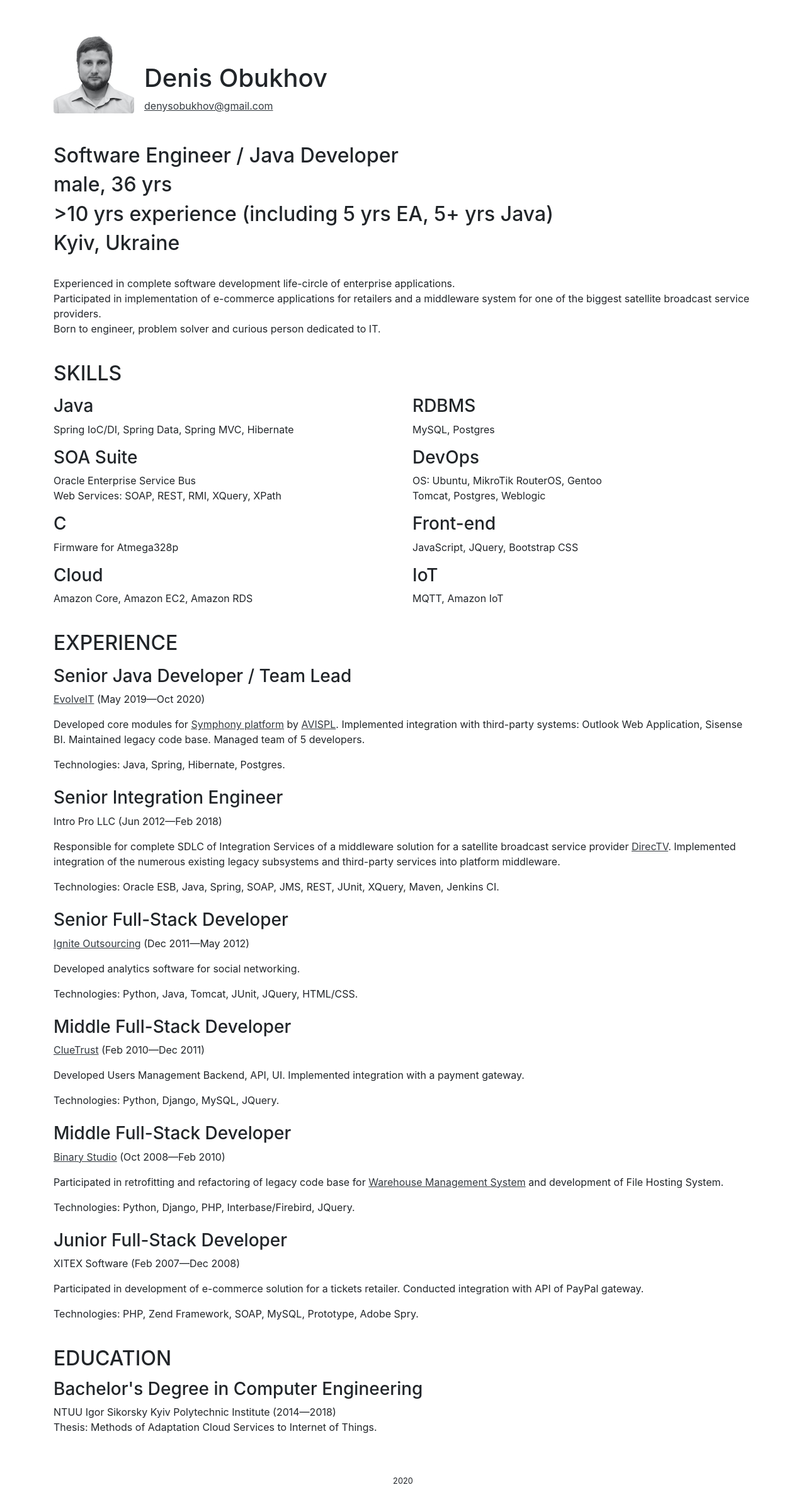
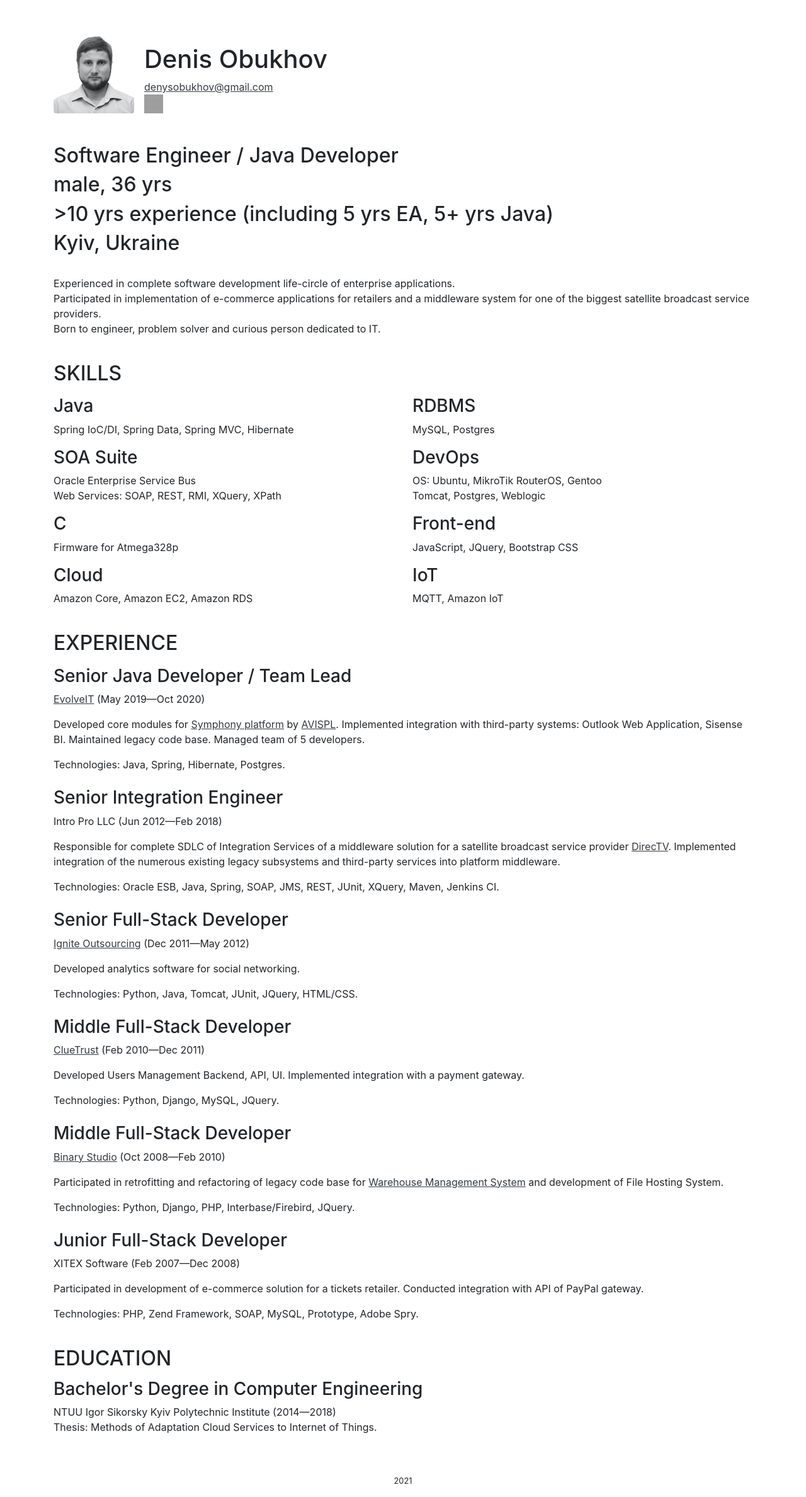
Before and after one commit to denysobukh/denysobukh.github.io, a plain HTML site: page index.html in a window 1280 px wide. Shown: the whole page at 63% size. Drawn offline with nearby package versions, Linux system fonts and the light colour scheme; grey boxes are pictures that could not be loaded.

Commit message:
added stackoverflow link

```diff
--- a/index.html
+++ b/index.html
@@ -17,7 +17,8 @@
 
     <title>Software Engineer / Java Developer - Denis Obukhov</title>
     <meta charset="utf-8">
-    <meta name="viewport" content="width=device-width, initial-scale=1, shrink-to-fit=no, maximum-scale=1, user-scalable=no">
+    <meta name="viewport"
+          content="width=device-width, initial-scale=1, shrink-to-fit=no, maximum-scale=1, user-scalable=no">
     <link rel="stylesheet" href="https://stackpath.bootstrapcdn.com/bootstrap/4.5.2/css/bootstrap.min.css"
           integrity="sha384-JcKb8q3iqJ61gNV9KGb8thSsNjpSL0n8PARn9HuZOnIxN0hoP+VmmDGMN5t9UJ0Z" crossorigin="anonymous">
     <link rel="stylesheet" href="main.css">
@@ -29,8 +30,13 @@
             <div class="col d-flex align-items-end">
                 <img src="ava-c-128.jpg" class="rounded mr-3 mt-1  align-items-baseline" alt="avatar">
                 <div>
-                <h1>Denis Obukhov</h1>
-                <a class="underline text-dark" href="mailto:denysobukhov@gmail.com">denysobukhov@gmail.com</a>
+                    <h1>Denis Obukhov</h1>
+                    <a class="underline text-dark" href="mailto:denysobukhov@gmail.com">denysobukhov@gmail.com</a>
+                    <br>
+                    <a href="https://stackoverflow.com/users/814804/denis"><img
+                            src="https://upload.wikimedia.org/wikipedia/commons/e/ef/Stack_Overflow_icon.svg" width="30"
+                            height="30"></a>
+
                 </div>
             </div>
         </div>
@@ -181,7 +187,7 @@
         </div>
         <div class="row pt-5">
             <div class="col text-center">
-                <p class="small">2020</p>
+                <p class="small">2021</p>
             </div>
         </div>
     </main>
--- a/main.css
+++ b/main.css
@@ -1,3 +1,8 @@
 .underline {
     text-decoration: underline;
 }
+
+.icon {
+    width: 30px;
+
+}
```
